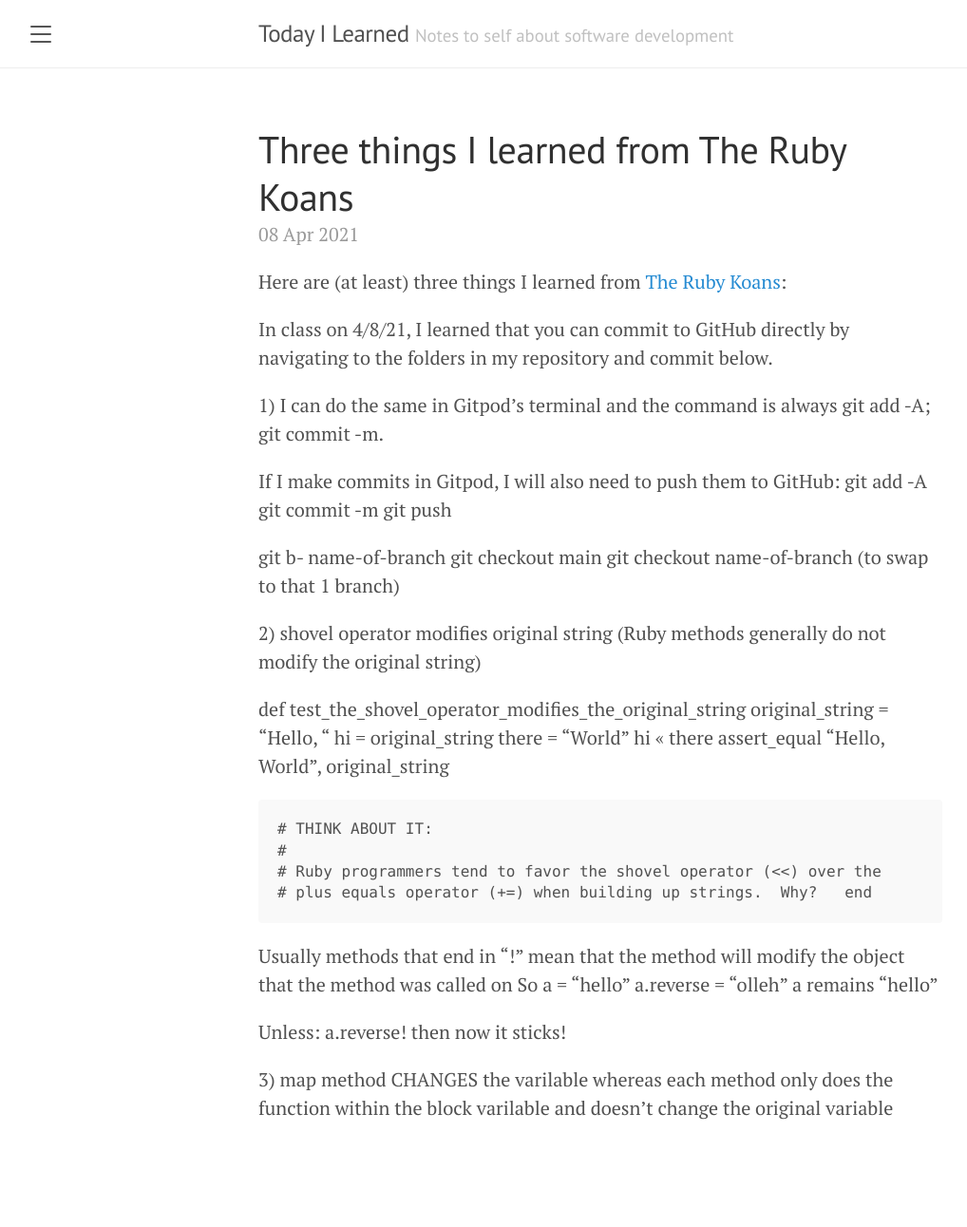
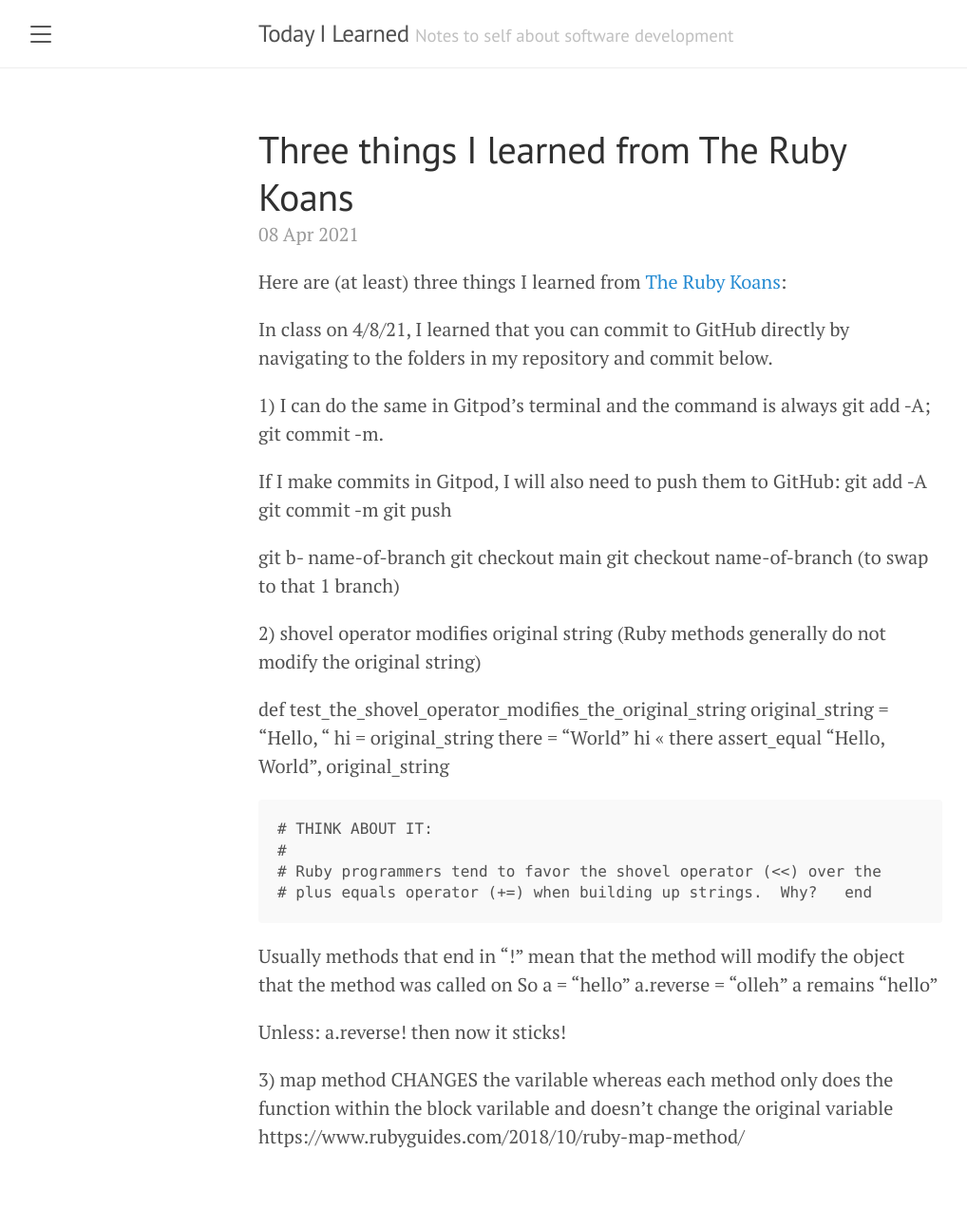
Before and after one commit to hnguyen999/learning_journal, a Jekyll site: the page built from _posts/2021-04-08-three-things-i-learned-from-the-ruby-koans.md, in a window 1280 px wide. Shown: the whole page at 95% size, without its empty margins (8-1026 px from the left). Built offline with Jekyll 4.4.1, drawn with Linux system fonts in a browser that asks for light colours; before the commit the page ends 1262 px from its top, so only the background shows below that; part of the change alters nothing that is shown.

Commit message:
Update 2021-04-08-three-things-i-learned-from-the-ruby-koans.md

```diff
--- a/_posts/2021-04-08-three-things-i-learned-from-the-ruby-koans.md
+++ b/_posts/2021-04-08-three-things-i-learned-from-the-ruby-koans.md
@@ -43,3 +43,4 @@ then now it sticks!
 
 
 3) map method CHANGES the varilable whereas each method only does the function within the block varilable and doesn't change the original variable
+https://www.rubyguides.com/2018/10/ruby-map-method/
```
